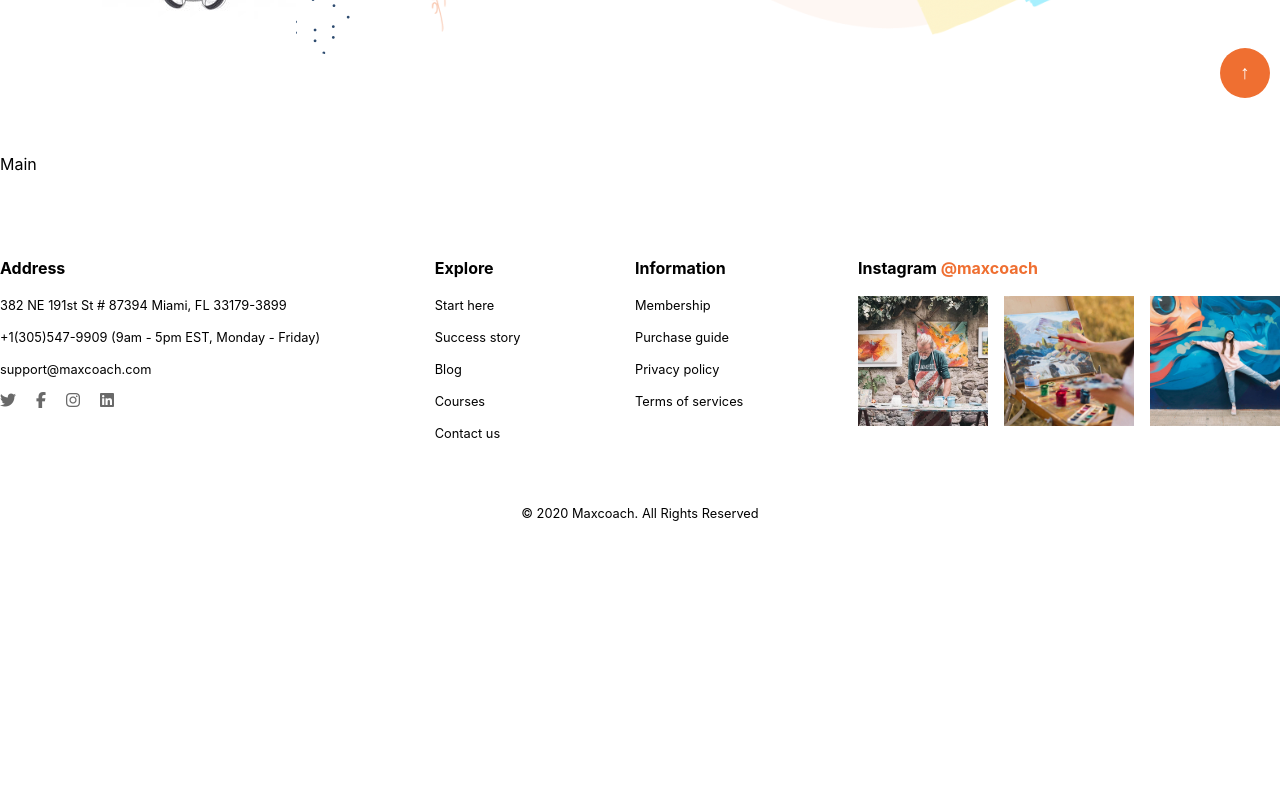
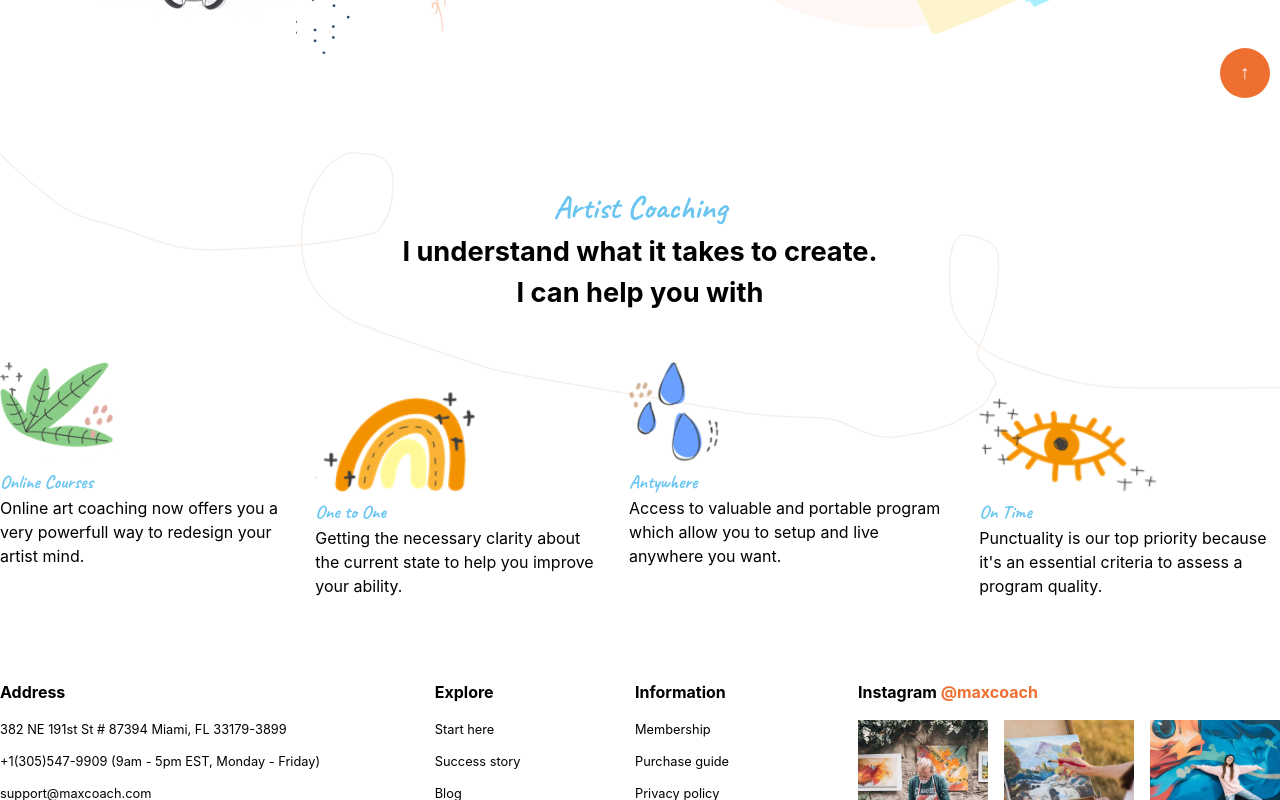
Before and after one commit to christianarca27/proj-html-vuejs, a Vue app: page / in a window 1280 px wide. Shown: the part 682-1482 px from the top of the page. Before the commit the page ends 1237 px from the top, so only its background shows below. Built offline with nearby package versions, Linux system fonts and the light colour scheme.

Commit message:
feat: impostazione + stile prima sezione del main (elenco dei servizi)

```diff
--- a/src/components/AppMain.vue
+++ b/src/components/AppMain.vue
@@ -4,7 +4,28 @@ export default {
 
     data() {
         return {
-
+            services: [
+                {
+                    image: "artist-box-image-01.png",
+                    name: "Online Courses",
+                    description: "Online art coaching now offers you a very powerfull way to redesign your artist mind.",
+                },
+                {
+                    image: "artist-box-image-02.png",
+                    name: "One to One",
+                    description: "Getting the necessary clarity about the current state to help you improve your ability.",
+                },
+                {
+                    image: "artist-box-image-03.png",
+                    name: "Antywhere",
+                    description: "Access to valuable and portable program which allow you to setup and live anywhere you want.",
+                },
+                {
+                    image: "artist-box-image-04.png",
+                    name: "On Time",
+                    description: "Punctuality is our top priority because it's an essential criteria to assess a program quality.",
+                },
+            ],
         }
     },
 }
@@ -12,8 +33,62 @@ export default {
 
 <template>
     <main>
-        Main
+        <section id="section-services">
+            <div class="container">
+                <h2>Artist Coaching</h2>
+                <strong>I understand what it takes to create.<br> I can help you with</strong>
+                <ul id="services-list">
+                    <li v-for="service in services">
+                        <img :src="'/images/' + service.image" alt="Sevice logo">
+                        <h3>{{ service.name }}</h3>
+                        <p>{{ service.description }}</p>
+                    </li>
+                </ul>
+            </div>
+        </section>
     </main>
 </template>
 
-<style lang="scss" scoped></style>
+<style lang="scss" scoped>
+#section-services {
+    background-image: url("/images/maxcoach-shape-14.png");
+    background-size: contain;
+    background-position: top;
+    background-repeat: no-repeat;
+
+    .container {
+        padding: 2rem 0;
+
+        display: flex;
+        flex-flow: column;
+        align-items: center;
+
+        h2 {
+            font-size: 2rem;
+        }
+
+        strong {
+            margin-bottom: 3rem;
+            text-align: center;
+            font-size: 1.7rem;
+        }
+
+        #services-list {
+            display: flex;
+            gap: 2rem;
+
+            li {
+                img {
+                    height: 100px;
+                    width: auto;
+                }
+            }
+
+            li:nth-child(even) {
+                position: relative;
+                top: 30px;
+            }
+        }
+    }
+}
+</style>
```
